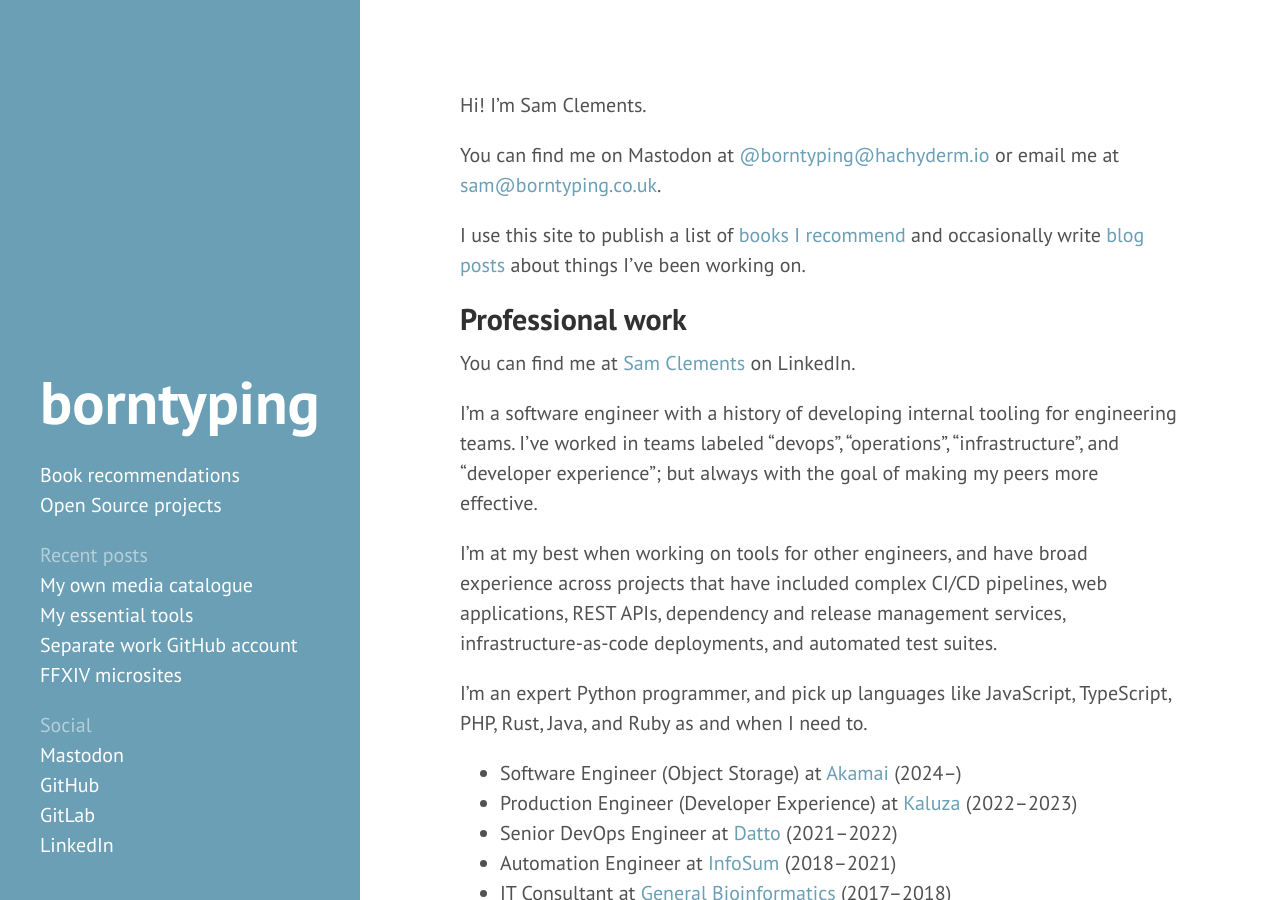
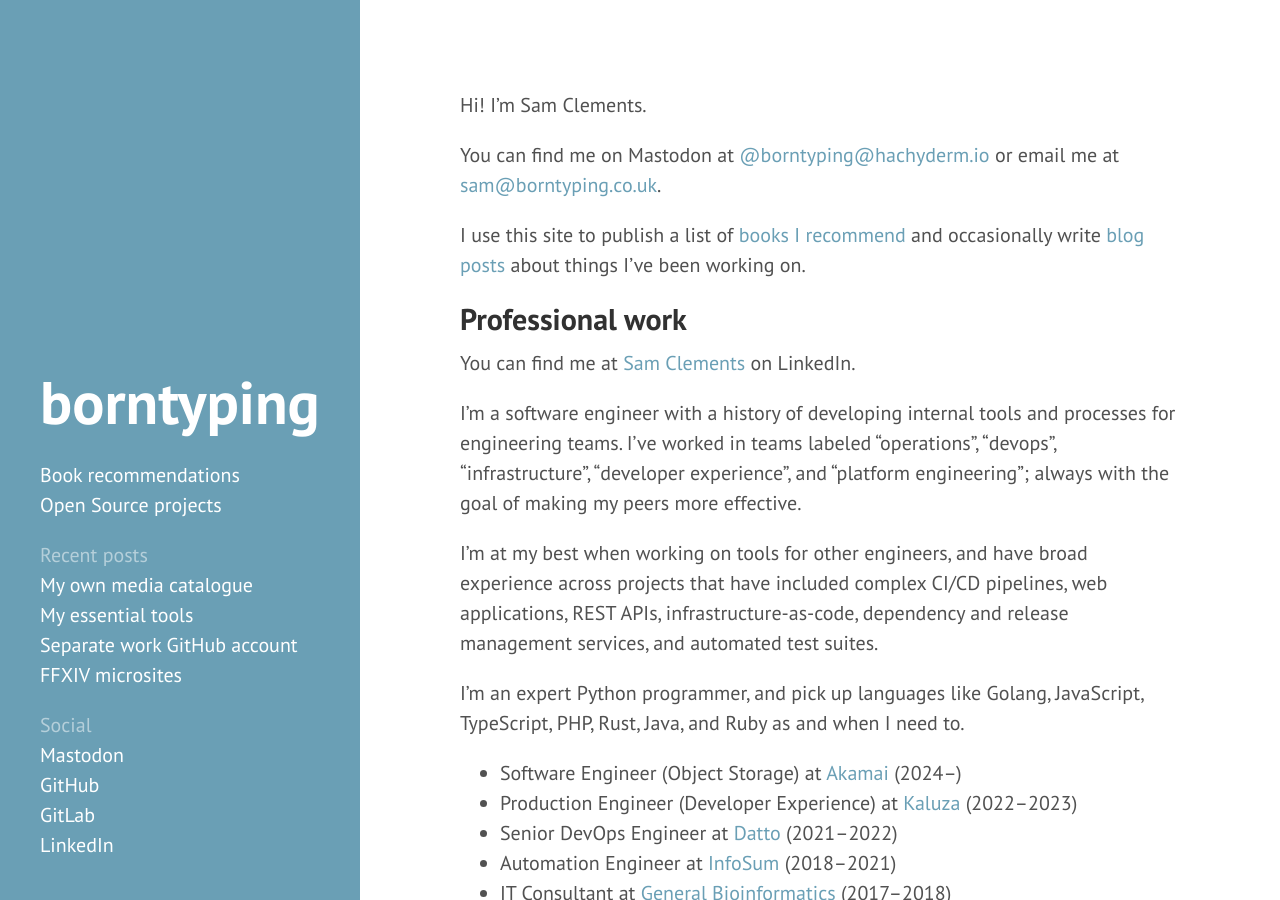
Before and after one commit to borntyping/borntyping.github.io, a Jekyll site: the page built from index.md, in a window 1280 px wide and 900 px high. Built offline with Jekyll 4.4.1, drawn with Linux system fonts in a browser that asks for light colours.

Commit message:
Update index.md

```diff
--- a/index.md
+++ b/index.md
@@ -13,11 +13,11 @@ I use this site to publish a list of [books I recommend]({% link books.md %}) an
 
 You can find me at [Sam Clements][linkedin] on LinkedIn.
 
-I'm a software engineer with a history of developing internal tooling for engineering teams. I've worked in teams labeled "devops", "operations", "infrastructure", and "developer experience"; but always with the goal of making my peers more effective.
+I'm a software engineer with a history of developing internal tools and processes for engineering teams. I've worked in teams labeled "operations", "devops", "infrastructure", "developer experience", and "platform engineering"; always with the goal of making my peers more effective.
 
-I'm at my best when working on tools for other engineers, and have broad experience across projects that have included complex CI/CD pipelines, web applications, REST APIs, dependency and release management services, infrastructure-as-code deployments, and automated test suites.
+I'm at my best when working on tools for other engineers, and have broad experience across projects that have included complex CI/CD pipelines, web applications, REST APIs, infrastructure-as-code, dependency and release management services, and automated test suites.
 
-I'm an expert Python programmer, and pick up languages like JavaScript, TypeScript, PHP, Rust, Java, and Ruby as and when I need to.
+I'm an expert Python programmer, and pick up languages like Golang, JavaScript, TypeScript, PHP, Rust, Java, and Ruby as and when I need to.
 
 * Software Engineer (Object Storage) at [Akamai][akamai] (2024–)
 * Production Engineer (Developer Experience) at [Kaluza][kaluza] (2022–2023)
```
